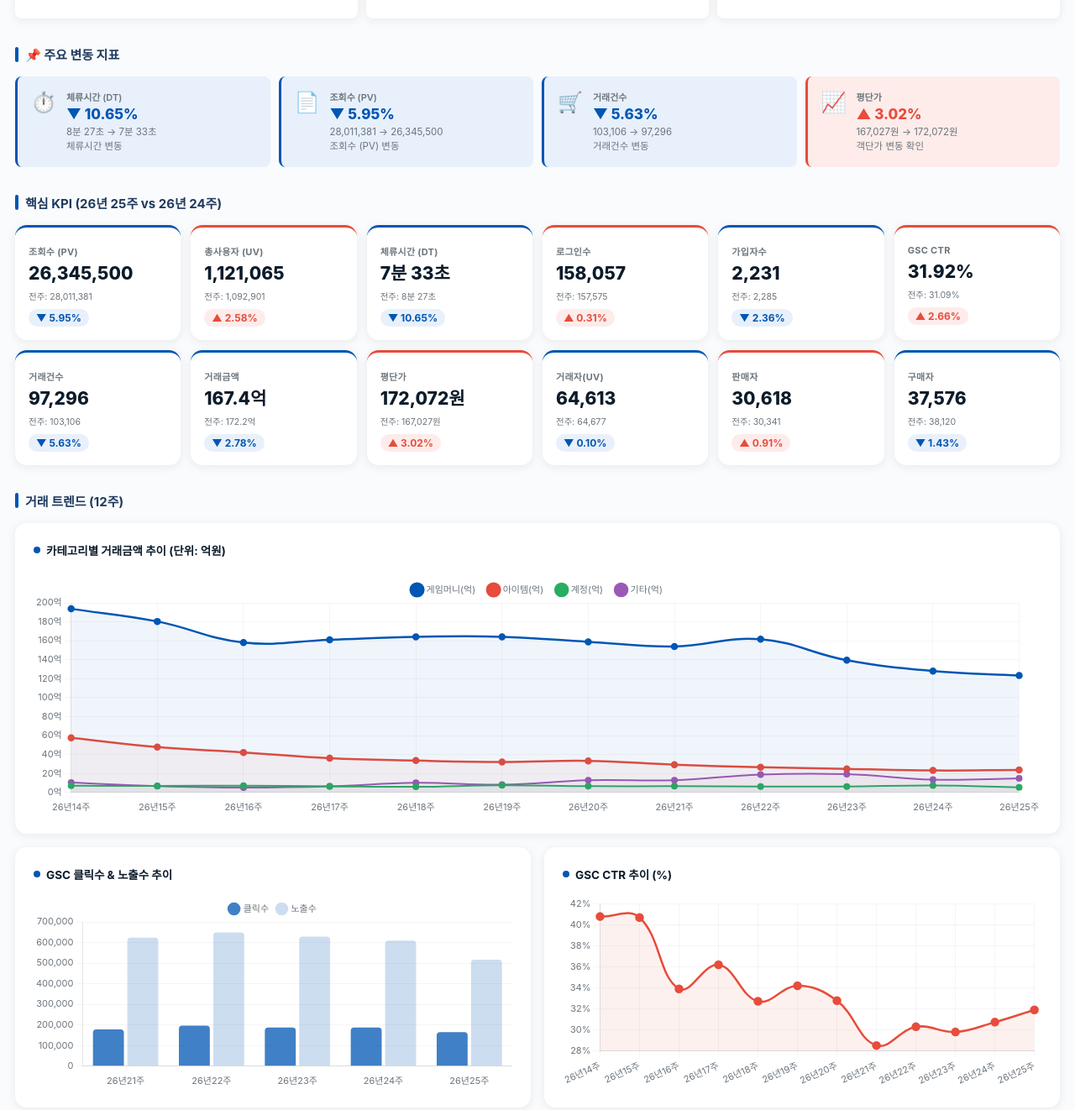
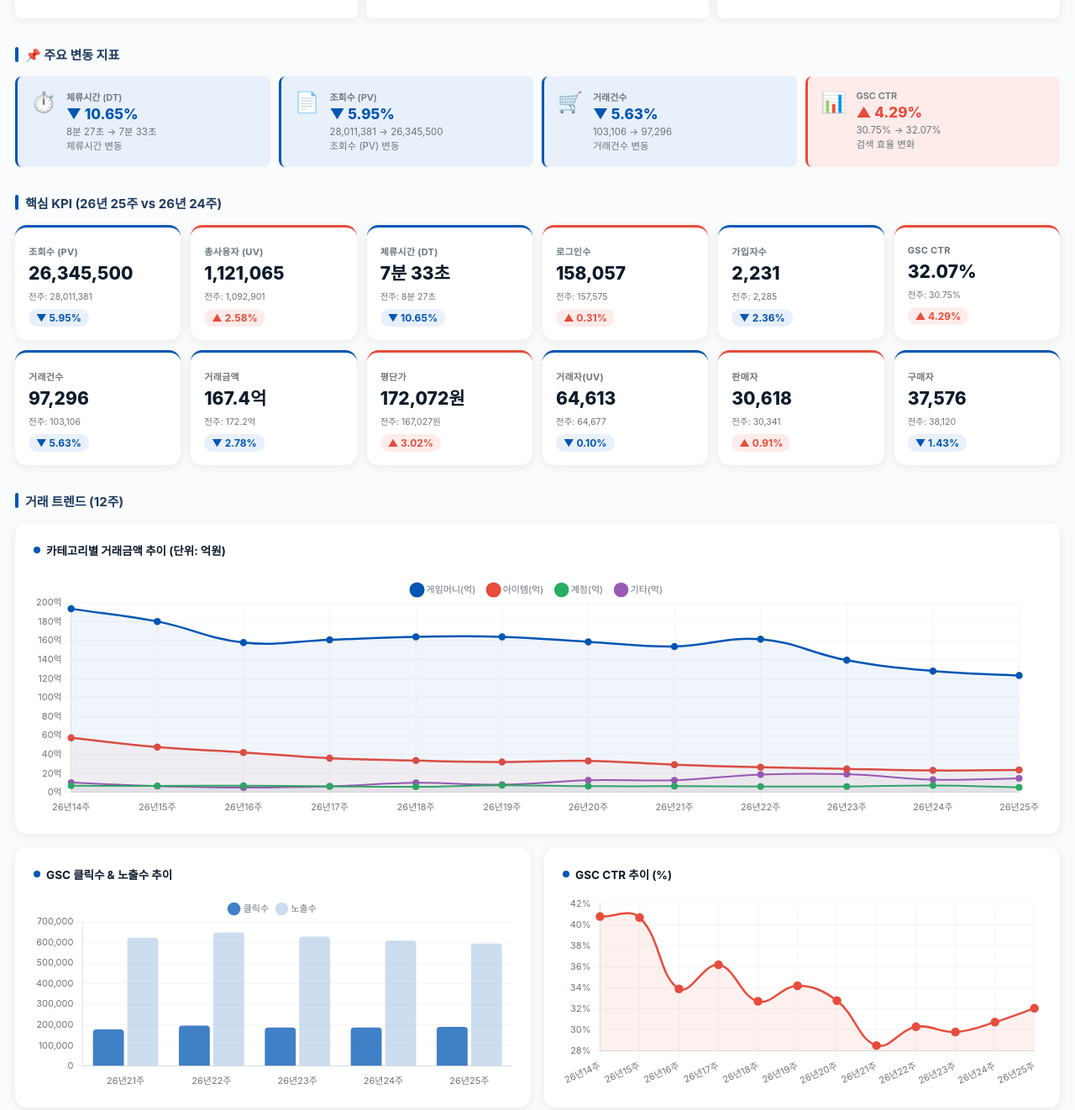
Before and after one commit to itemmania-mkt/2026_25w_imweeklyreport, a plain HTML site: page index.html in a window 1280 px wide. Shown: the part 1020-2342 px from the top of the page at 84% size. Drawn offline with nearby package versions, Linux system fonts and the light colour scheme.

Commit message:
Add files via upload

```diff
--- a/index.html
+++ b/index.html
@@ -193,11 +193,11 @@
         </div>
       </div>
       <div class="alert-card up">
-        <div class="alert-icon">📈</div>
+        <div class="alert-icon">📊</div>
         <div>
-          <div class="alert-label">평단가</div>
-          <div class="alert-val">▲ 3.02%</div>
-          <div class="alert-desc">167,027원 → 172,072원<br>객단가 변동 확인</div>
+          <div class="alert-label">GSC CTR</div>
+          <div class="alert-val">▲ 4.29%</div>
+          <div class="alert-desc">30.75% → 32.07%<br>검색 효율 변화</div>
         </div>
       </div>
     </div>
@@ -238,9 +238,9 @@
       </div>
       <div class="kpi-card up">
         <div class="kpi-label">GSC CTR</div>
-        <div class="kpi-value">31.92%</div>
-        <div class="kpi-sub">전주: 31.09%</div>
-        <span class="kpi-wow up">▲ 2.66%</span>
+        <div class="kpi-value">32.07%</div>
+        <div class="kpi-sub">전주: 30.75%</div>
+        <span class="kpi-wow up">▲ 4.29%</span>
       </div>
       <div class="kpi-card down">
         <div class="kpi-label">거래건수</div>
@@ -584,7 +584,7 @@
     </div>
   </div>
 </div>
-<div class="footer">2026년 25주차 아이템매니아 마케팅 코어 인덱스 &nbsp;|&nbsp; 기간: 2026.06.15 ~ 2026.06.21 &nbsp;|&nbsp; 생성일: 2026.06.24 &nbsp;|&nbsp; 2026-25w-1 기준 · Summary 3영역 &nbsp;|&nbsp; CONFIDENTIAL</div>
+<div class="footer">2026년 25주차 아이템매니아 마케팅 코어 인덱스 &nbsp;|&nbsp; 기간: 2026.06.15 ~ 2026.06.21 &nbsp;|&nbsp; 생성일: 2026.07.01 &nbsp;|&nbsp; 2026-25w-2 기준 · Summary 3영역 &nbsp;|&nbsp; CONFIDENTIAL</div>
 <script>
 Chart.defaults.font.family="'Pretendard',-apple-system,sans-serif";
 Chart.defaults.font.size=11;
@@ -603,14 +603,14 @@ new Chart(document.getElementById('trendChart'), {
 new Chart(document.getElementById('gscChart'), {
   type:'bar',
   data:{labels:["26년21주", "26년22주", "26년23주", "26년24주", "26년25주"],datasets:[
-    {label:'클릭수',data:[177984, 196876, 187286, 187471, 164832],backgroundColor:'rgba(0,86,179,.75)',borderRadius:4},
-    {label:'노출수',data:[623854, 649440, 628250, 609612, 516399],backgroundColor:'rgba(0,86,179,.2)',borderRadius:4}
+    {label:'클릭수',data:[177984, 196876, 187286, 187471, 190698],backgroundColor:'rgba(0,86,179,.75)',borderRadius:4},
+    {label:'노출수',data:[623854, 649440, 628250, 609612, 594612],backgroundColor:'rgba(0,86,179,.2)',borderRadius:4}
   ]},
   options:{responsive:true,maintainAspectRatio:false,plugins:{legend:{position:'top',labels:{usePointStyle:true}}},scales:{x:{grid:{display:false}},y:{grid:{color:'rgba(0,0,0,.04)'}}}}
 });
 new Chart(document.getElementById('ctrChart'), {
   type:'line',
-  data:{labels:weeks,datasets:[{label:'GSC CTR(%)',data:[40.8, 40.71, 33.91, 36.21, 32.73, 34.21, 32.79, 28.53, 30.31, 29.81, 30.75, 31.92],borderColor:'#E74C3C',backgroundColor:'rgba(231,76,60,.08)',borderWidth:2.5,pointBackgroundColor:'#E74C3C',pointRadius:4,tension:.4,fill:true}]},
+  data:{labels:weeks,datasets:[{label:'GSC CTR(%)',data:[40.8, 40.71, 33.91, 36.21, 32.73, 34.21, 32.79, 28.53, 30.31, 29.81, 30.75, 32.07],borderColor:'#E74C3C',backgroundColor:'rgba(231,76,60,.08)',borderWidth:2.5,pointBackgroundColor:'#E74C3C',pointRadius:4,tension:.4,fill:true}]},
   options:{responsive:true,maintainAspectRatio:false,plugins:{legend:{display:false}},scales:{x:{grid:{color:'rgba(0,0,0,.04)'},ticks:{maxRotation:30}},y:{grid:{color:'rgba(0,0,0,.04)'},ticks:{callback:function(v){return v+'%';}}}}}
 });
 new Chart(document.getElementById('ageChart'), {
```
